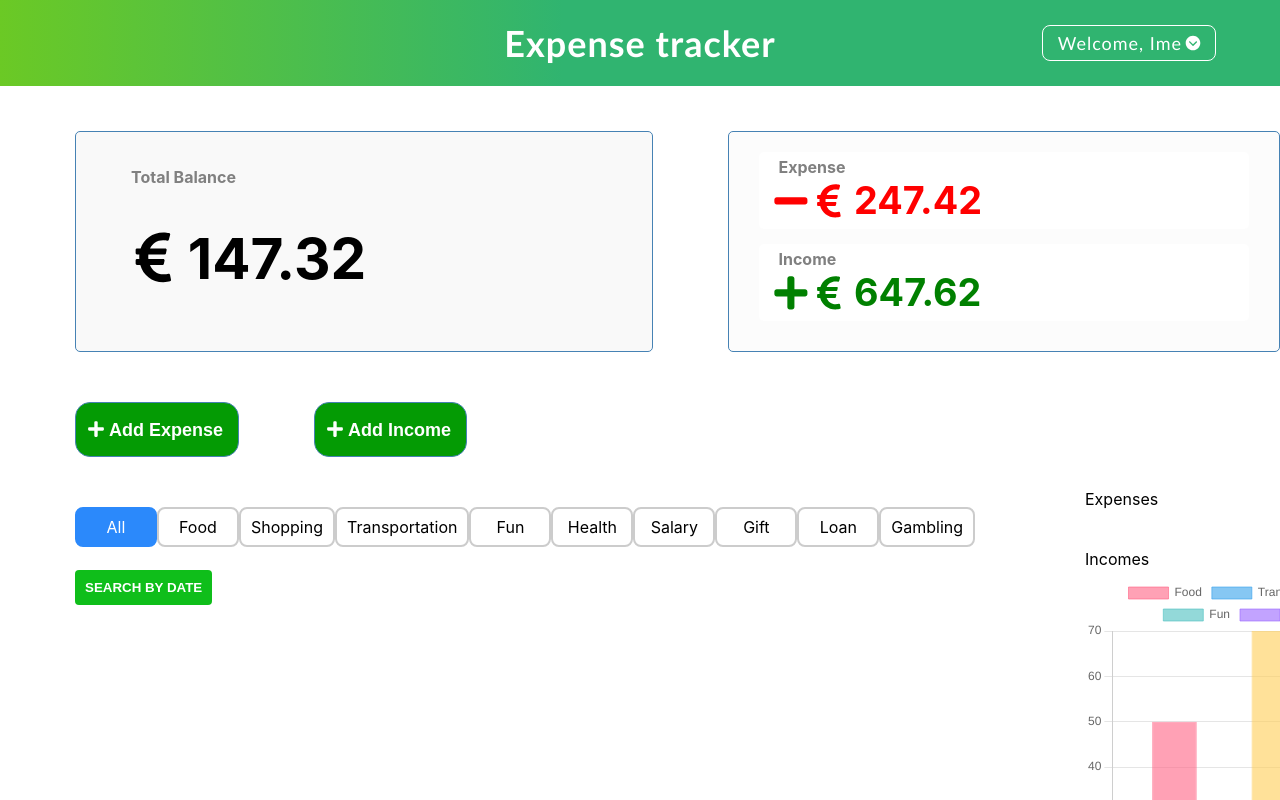
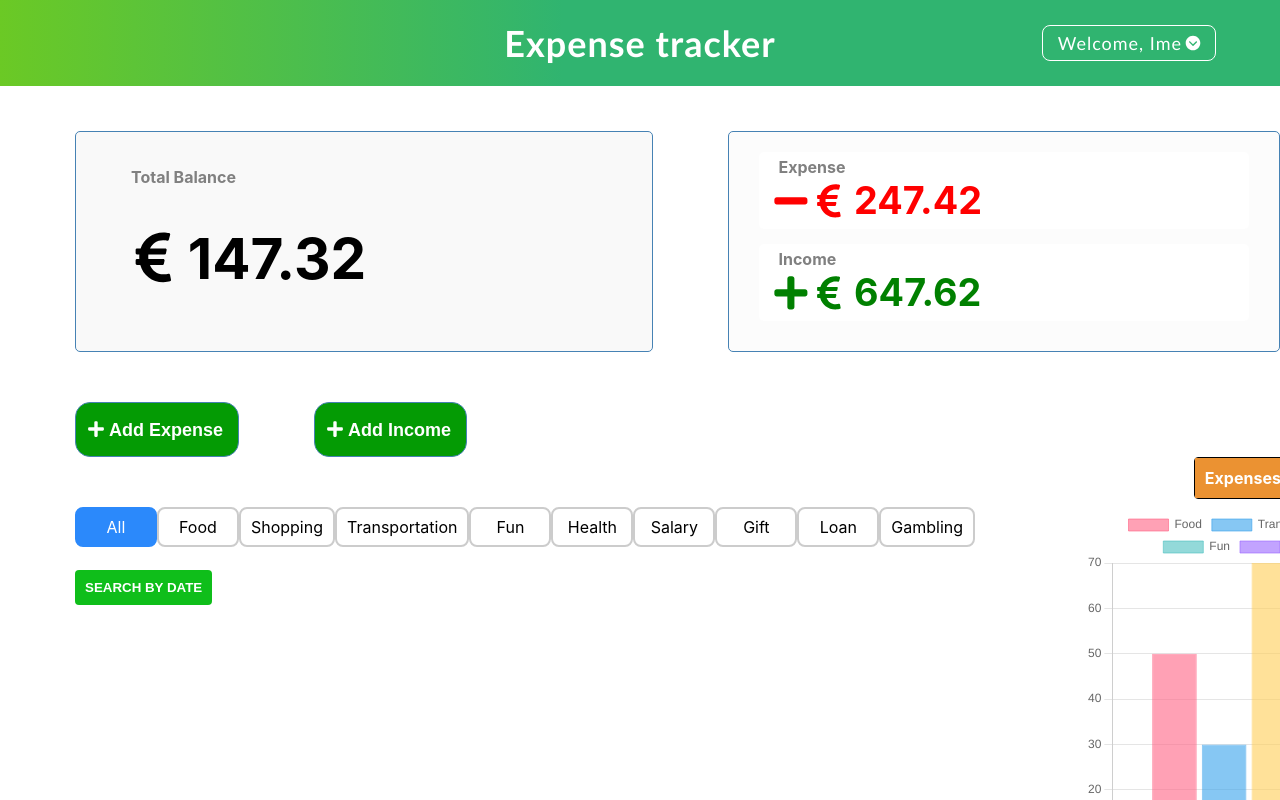
Before and after one commit to aleksacekic/nbp-mongo, a React (Create React App) app in the folder expensetracker/: page / in a window 1280 px wide. Shown: the top 800 px of the page. Built offline with nearby package versions, Linux system fonts and the light colour scheme.

Commit message:
chartradio

```diff
--- a/expensetracker/src/components/BarChart.js
+++ b/expensetracker/src/components/BarChart.js
@@ -74,26 +74,29 @@ const BarChart = () => {
     };
   }, [selectedData]);
 
+  const handleRadioChange = (value) => {
+    setSelectedData(value);
+  };
+
   return (
     <div className="barchart">
-      <div>
-        <input
-          type="radio"
-          value="expenses"
-          checked={selectedData === "expenses"}
-          onChange={() => setSelectedData("expenses")}
-        />
-        <label>Expenses</label>
+      <div className="chartchoice">
+         <div
+        className={`radiochart ${
+          selectedData === "expenses" ? "selected1" : ""
+        }`}
+        onClick={() => handleRadioChange("expenses")}
+      >
+        <div className="chartlabel">Expenses</div>
       </div>
-      <div>
-        <input
-          type="radio"
-          value="incomes"
-          checked={selectedData === "incomes"}
-          onChange={() => setSelectedData("incomes")}
-        />
-        <label>Incomes</label>
+      <div
+        className={`radiochart ${selectedData === "incomes" ? "selected1" : ""}`}
+        onClick={() => handleRadioChange("incomes")}
+      >
+        <div className="chartlabel">Incomes</div>
       </div>
+      </div>
+
       <canvas id="myChart" width="400" height="400"></canvas>
     </div>
   );
--- a/expensetracker/src/index.css
+++ b/expensetracker/src/index.css
@@ -19,6 +19,36 @@ body {
 .barchart {
   width: 400px;
   height: 400px;
+}
+
+.radiochart {
+  display: flex;
+  flex-direction: row;
+}
+
+.chartchoice {
+  display: flex;
+  justify-content: center;
+  align-items: center;
+  margin-bottom: 10px;
+}
+
+.chartlabel {
+  padding: 10px;
+  cursor: pointer;
+  background-color: rgb(235, 146, 50);
+}
+
+.chartlabel:hover {
+  cursor: pointer;
+  background-color: rgb(220, 121, 41);
+}
+
+.selected1 {
+  border: 1px solid black;
+  border-radius: 4px;
+  color: white;
+  font-weight: bold;
 }
 
 .list {
```
